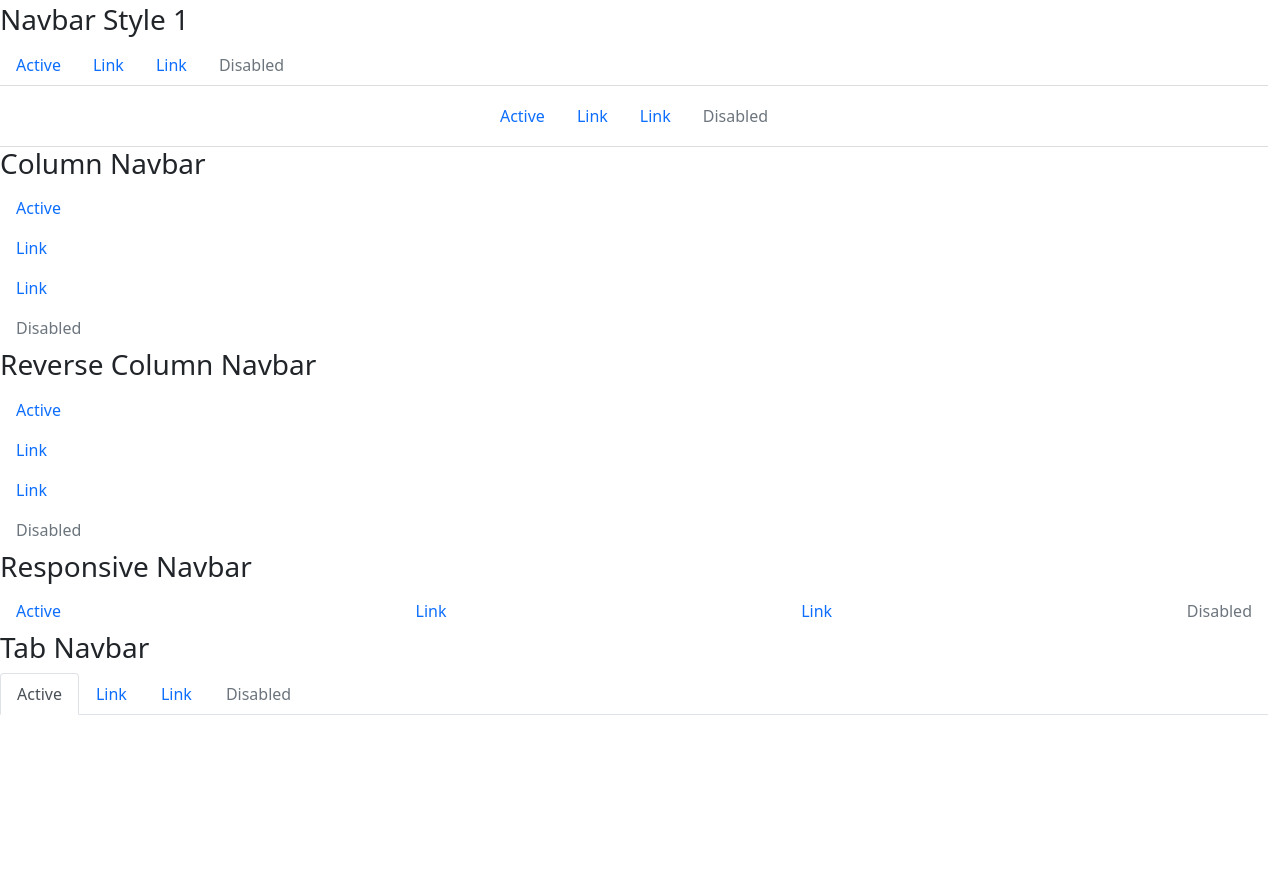
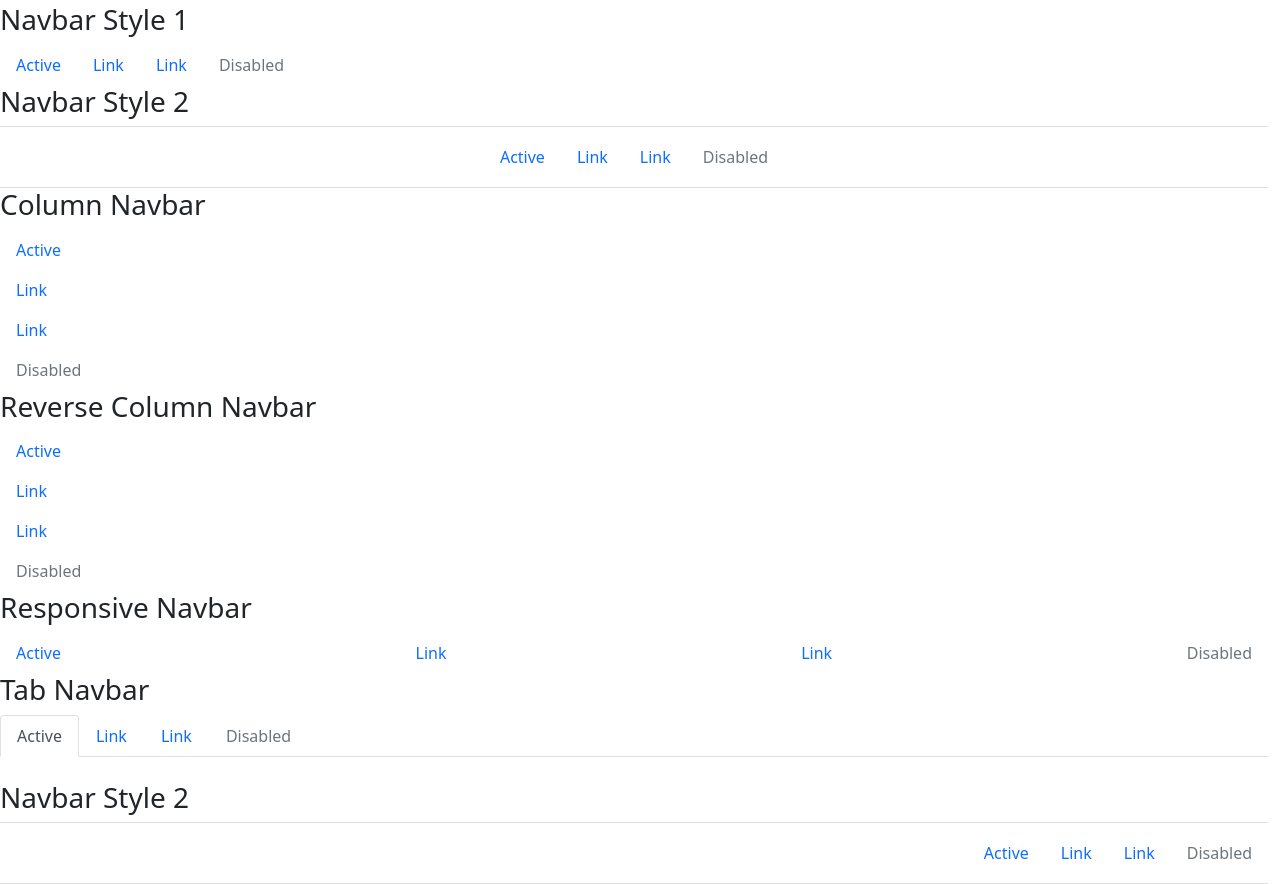
Before and after one commit to kamila123drozdek/kamila123drozdek.github.io, a plain HTML site: page flexbox-navbar.html in a window 1280 px wide. Shown: the part 77-961 px from the top of the page. Before the commit the page ends 800 px from the top, so only its background shows below. Drawn offline with nearby package versions, Linux system fonts and the light colour scheme.

Commit message:
Update flexbox-navbar.html

```diff
--- a/flexbox-navbar.html
+++ b/flexbox-navbar.html
@@ -4,10 +4,10 @@
     <meta charset="UTF-8">
     <meta name="viewport" content="width=device-width, initial-scale=1.0">
     <title>Nav Flexbox Examples</title>
-    <!-- Bootstrap CSS -->
+
     <link href="https://cdn.jsdelivr.net/npm/bootstrap@5.1.3/dist/css/bootstrap.min.css" rel="stylesheet">
     <style>
-        /* Ensure everything aligns to the left edge */
+
         body {
             padding-left: 0;
             margin-left: 0;
@@ -19,7 +19,7 @@
             max-width: 100%;
         }
 
-        /* Style for Navbar Style 2 (with lines) */
+
         .navbar-style-2 {
             border-top: 1px solid #ddd;
             border-bottom: 1px solid #ddd;
@@ -31,7 +31,7 @@
     <div class="container mt-4">
         <h1>Nav Flexbox</h1>
 
-        <!-- Navbar Style 1 -->
+
         <h3>Navbar Style 1</h3>
         <nav class="nav justify-content-start">
             <a class="nav-link active" aria-current="page" href="#">Active</a>
@@ -40,7 +40,7 @@
             <a class="nav-link disabled" href="#" tabindex="-1" aria-disabled="true">Disabled</a>
         </nav>
 
-        <!-- Navbar Style 2 (Upper Section with Lines) -->
+        <h3>Navbar Style 2</h3>
         <div class="navbar-style-2">
             <nav class="nav justify-content-center">
                 <a class="nav-link active" aria-current="page" href="#">Active</a>
@@ -50,7 +50,7 @@
             </nav>
         </div>
 
-        <!-- Column Navbar -->
+
         <h3>Column Navbar</h3>
         <nav class="nav flex-column">
             <a class="nav-link active" aria-current="page" href="#">Active</a>
@@ -59,7 +59,7 @@
             <a class="nav-link disabled" href="#" tabindex="-1" aria-disabled="true">Disabled</a>
         </nav>
 
-        <!-- Reverse Column Navbar -->
+
         <h3>Reverse Column Navbar</h3>
         <nav class="nav flex-column-reverse">
             <a class="nav-link disabled" href="#" tabindex="-1" aria-disabled="true">Disabled</a>
@@ -68,7 +68,7 @@
             <a class="nav-link active" aria-current="page" href="#">Active</a>
         </nav>
 
-        <!-- Responsive Navbar -->
+
         <h3>Responsive Navbar</h3>
         <nav class="nav justify-content-between">
             <a class="nav-link active" aria-current="page" href="#">Active</a>
@@ -77,7 +77,7 @@
             <a class="nav-link disabled" href="#" tabindex="-1" aria-disabled="true">Disabled</a>
         </nav>
 
-        <!-- Tab Navbar -->
+
         <h3>Tab Navbar</h3>
         <ul class="nav nav-tabs">
             <li class="nav-item">
@@ -93,9 +93,18 @@
                 <a class="nav-link disabled" href="#" tabindex="-1" aria-disabled="true">Disabled</a>
             </li>
         </ul>
+        <h3 class="mt-4">Navbar Style 2</h3>
+        <div class="navbar-style-2 navbar-style-2-right">
+            <nav class="nav justify-content-end">
+                <a class="nav-link active" aria-current="page" href="#">Active</a>
+                <a class="nav-link" href="#">Link</a>
+                <a class="nav-link" href="#">Link</a>
+                <a class="nav-link disabled" href="#" tabindex="-1" aria-disabled="true">Disabled</a>
+            </nav>
+        </div>
     </div>
 
-    <!-- Bootstrap JavaScript -->
+
     <script src="https://cdn.jsdelivr.net/npm/@popperjs/core@2.10.2/dist/umd/popper.min.js"></script>
     <script src="https://cdn.jsdelivr.net/npm/bootstrap@5.1.3/dist/js/bootstrap.min.js"></script>
 </body>
```
